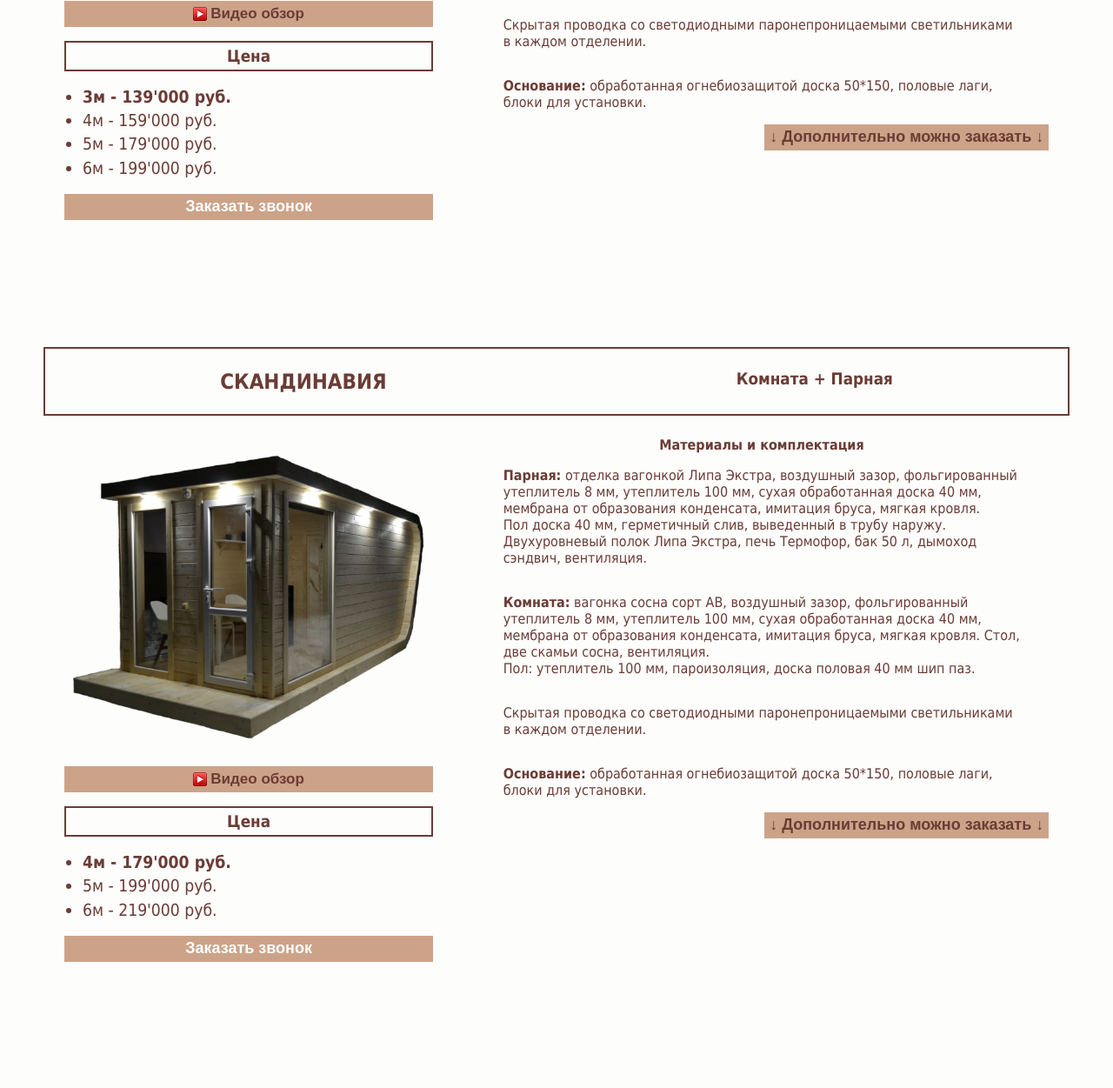
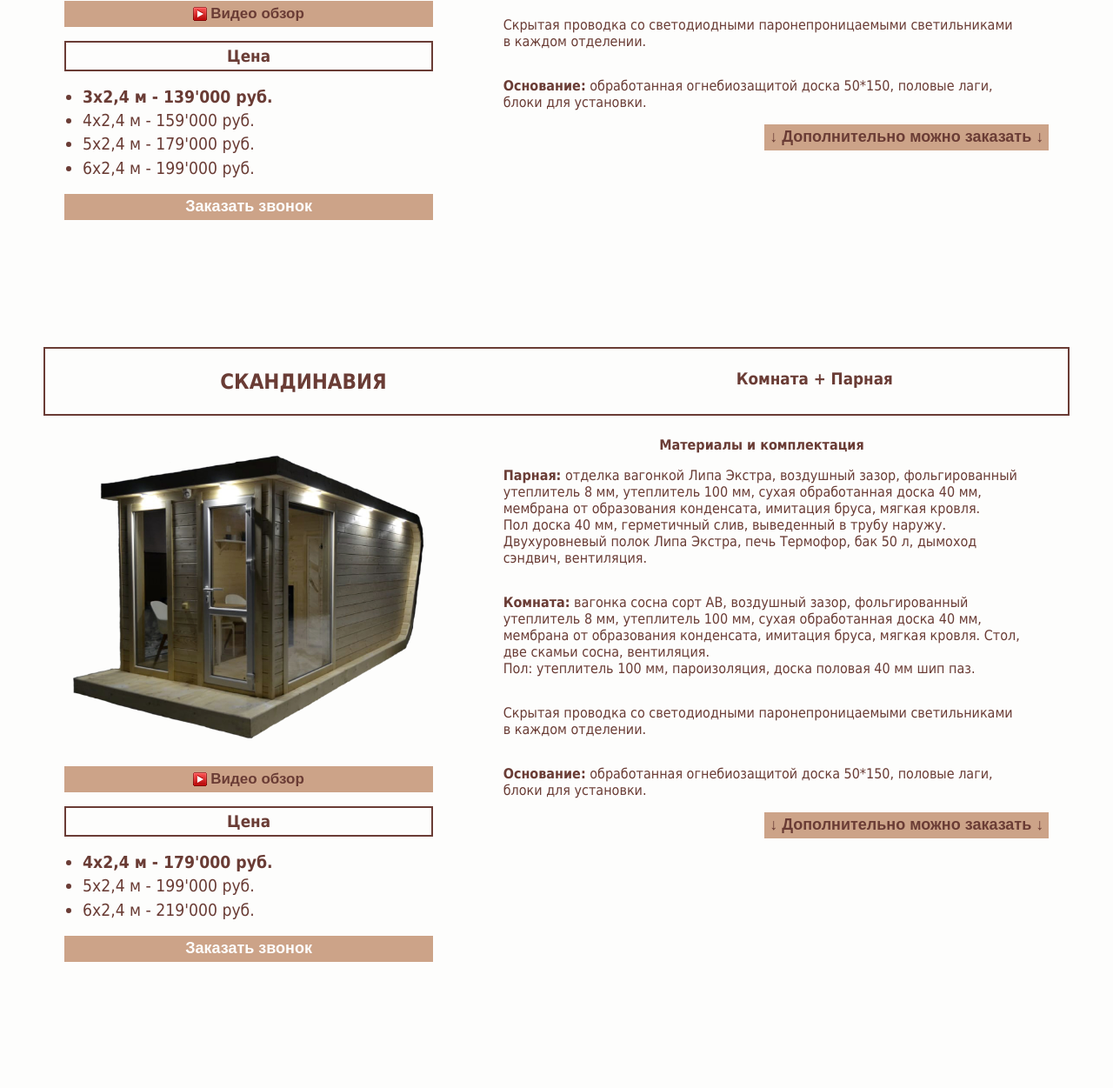
Before and after one commit to kachid/banivam, a plain HTML site: page index.html in a window 1280 px wide. Shown: the part 1702-2953 px from the top of the page at 87% size. Drawn offline with nearby package versions, Linux system fonts and the light colour scheme.

Commit message:
add info for items

```diff
--- a/index.html
+++ b/index.html
@@ -85,10 +85,10 @@
             <div class="wrapper_price">
               <h3>Цена</h3>
               <ul>
-                <li><b>3м - 139'000 руб.</b></li>
-                <li>4м - 159'000 руб.</li>
-                <li>5м - 179'000 руб.</li>
-                <li>6м - 199'000 руб.</li>
+                <li><b>3x2,4 м - 139'000 руб.</b></li>
+                <li>4x2,4 м - 159'000 руб.</li>
+                <li>5x2,4 м - 179'000 руб.</li>
+                <li>6x2,4 м - 199'000 руб.</li>
               </ul>
             </div>
             <button class="btn" type="button">
@@ -131,9 +131,9 @@
             <div class="wrapper_price">
               <h3>Цена</h3>
               <ul>
-                <li><b>4м - 179'000 руб.</b></li>
-                <li>5м - 199'000 руб.</li>
-                <li>6м - 219'000 руб.</li>
+                <li><b>4x2,4 м - 179'000 руб.</b></li>
+                <li>5x2,4 м - 199'000 руб.</li>
+                <li>6x2,4 м - 219'000 руб.</li>
               </ul>
             </div>
             <button class="btn" type="button">
@@ -175,10 +175,10 @@
             <div class="wrapper_price">
               <h3>Цена</h3>
               <ul>
-                <li><b>3м - 129'000 руб.</b></li>
-                <li>4м - 149'000 руб.</li>
-                <li>5м - 169'000 руб.</li>
-                <li>6м - 189'000 руб.</li>
+                <li><b>3x2,4 м - 129'000 руб.</b></li>
+                <li>4x2,4 м - 149'000 руб.</li>
+                <li>5x2,4 м - 169'000 руб.</li>
+                <li>6x2,4 м - 189'000 руб.</li>
               </ul>
             </div>
             <button class="btn" type="button">
```
